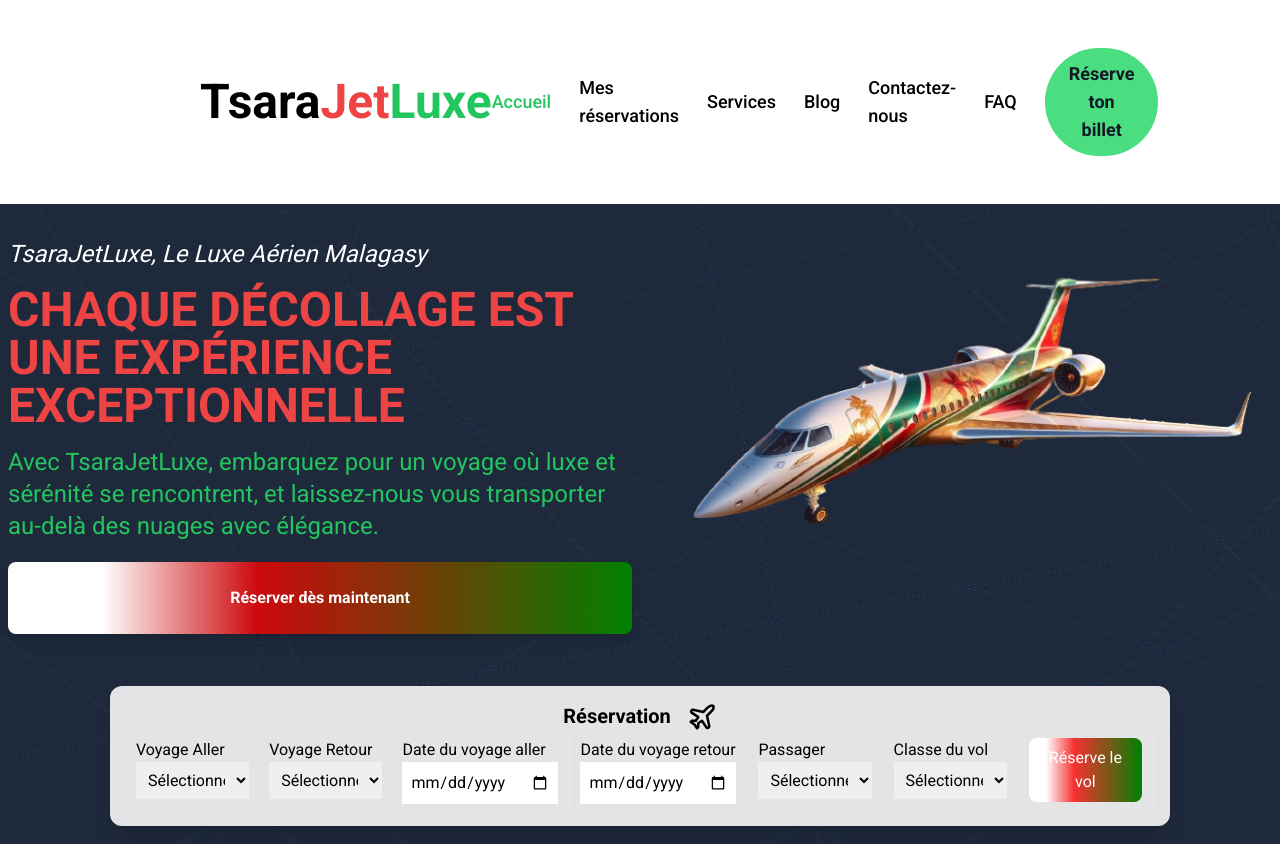
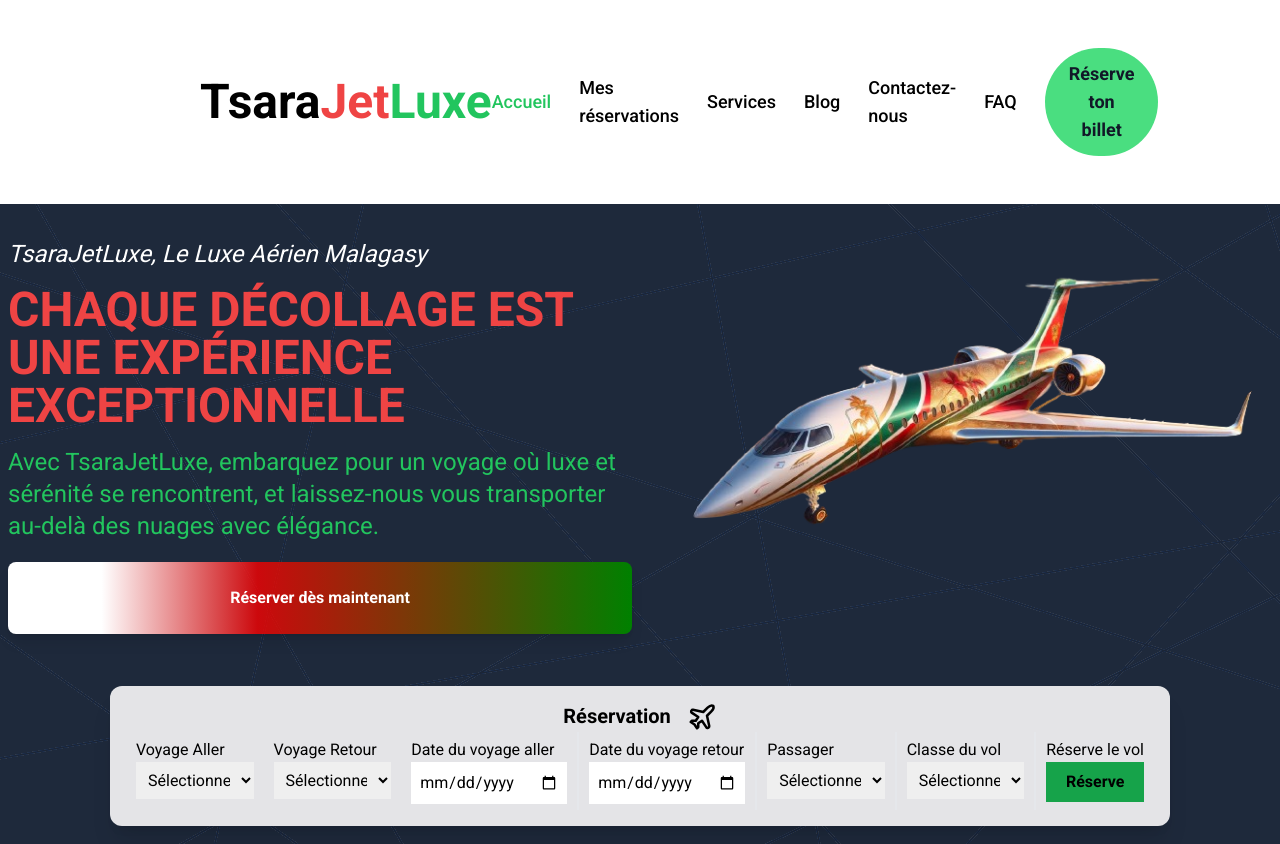
Before and after one commit to tonyfrogetdev/TsaraJetLuxe, a React (Vite) app: page / in a window 1280 px wide. Built offline with nearby package versions, Linux system fonts and the light colour scheme.

Commit message:
correction modal

```diff
--- a/src/components/Hero/index.jsx
+++ b/src/components/Hero/index.jsx
@@ -172,12 +172,14 @@ const Hero = () => {
               </select>
             </div>
           </div>
-          <div className="py-1.5 px-2.5 flex-1 border-r-2">
+          <div className="py-1.5 px-2.5 ">
+            <p>Réserve le vol</p>
+            <div className="flex flex-row"></div>
             <button
               type="submit"
-              className="flex justify-center items-center bg-malagasyflag text-white rounded-lg   px-2 py-2 w-full"
+              className="py-2 px-2 bg-green-600 w-full h-10 hover:bg-red-600 hover:text-white"
             >
-              <span>Réserve le vol</span>
+              <span className="font-bold">Réserve</span>
             </button>
           </div>
         </form>
--- a/src/components/Modal/index.jsx
+++ b/src/components/Modal/index.jsx
@@ -4,7 +4,7 @@ const ReservationModal = ({ showModal, setShowModal }) => {
   return (
     <>
       {showModal && (
-        <div className="fixed flex flex-col gap-2  items-center justify-center bg-white border border-black rounded-lg p-8">
+        <div className="absolute md:fixed flex flex-col gap-2  items-center justify-center bg-white border border-black rounded-lg p-8">
           <div className="flex justify-start">
             <p className="text-lg text-center font-bold">
               Vol réservé et confirmé
```
